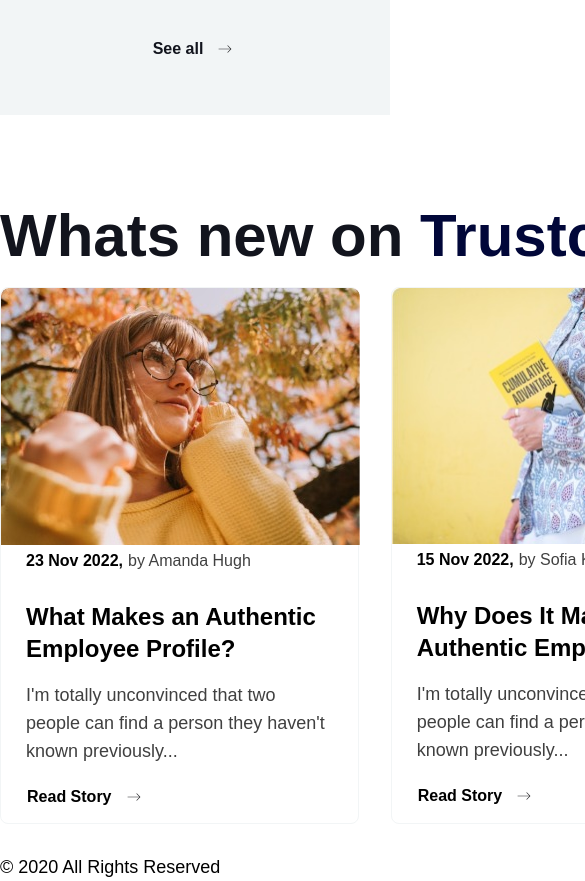
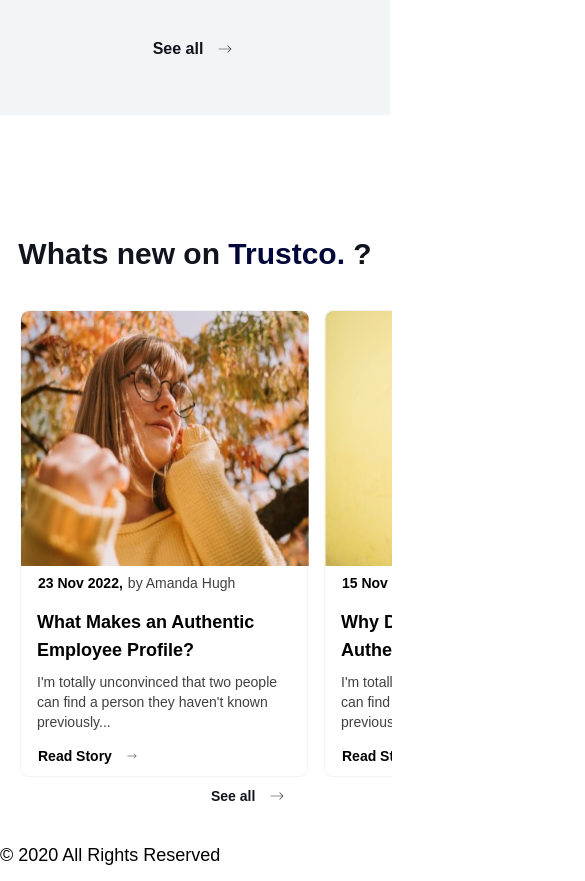
Before and after one commit to DevShamshad/trustco_solo, a plain HTML site: page index.html in a window 390 px wide. Shown: the part 5255-6136 px from the top of the page, 585 px wide, since content can reach past the window. Drawn offline with Linux system fonts and the light colour scheme.

Commit message:
Made changes for responsiveness of Blogs section

```diff
--- a/style.css
+++ b/style.css
@@ -1644,3 +1644,120 @@
 }
 
 /*************************** BLOG SECTION END ********************************/
+
+/*************************** BLOG SECTION FOR MOBILE AND TABLET RESPONSIVE START ********************************/
+
+@media (max-width: 1023px) {
+    #blogs {
+        min-width: 37.2rem;
+        height: 69.7rem;
+        gap: 3.2rem;
+        padding: 2rem 2rem;
+        position: relative;
+        /* overflow: hidden; */
+
+    }
+
+    #blogs .blog-content {
+        flex-direction: column;
+        /* align-items: center; */
+        gap: 1rem;
+        height: 4rem;
+        width: 35rem;
+    }
+
+    #blogs .blog-content h2 {
+        width: 38.2rem;
+        font-size: 3.5rem;
+        text-align: center;
+        font-size: 3rem;
+        font-weight: 700;
+        line-height: 3.8rem;
+
+        span {
+            color: #010739;
+        }
+    }
+
+    #blogs .blog-content button {
+        position: absolute;
+        bottom: 0;
+        left: 50%;
+        width: auto;
+        font-size: 1.4rem;
+    }
+
+    #blogs .blog-row {
+        flex-direction: row;
+        align-items: center;
+        margin: auto;
+        gap: 1.6rem;
+        width: 37.2rem;
+        overflow-x: hidden;
+    }
+
+    #blogs .blog-row .blog {
+        width: 28.8rem;
+        height: 46.7rem;
+        border-radius: 0.8rem;
+        gap: 1.6rem;
+        background-color: #ffffff;
+    }
+
+    #blogs .blog-row .blog img {
+        width: 28.8rem;
+        height: 25.7rem;
+        border-top-left-radius: 0.8rem;
+        border-top-right-radius: 0.8rem;
+    }
+
+    #blogs .blog-row .blog div {
+        width: 28.8rem;
+        height: 19.4rem;
+        padding: 0 1.6rem 1.6rem 1.6rem;
+        gap: 0.8rem;
+    }
+
+    #blogs .blog-row .blog div div {
+        width: 25rem;
+        height: 1.8rem;
+        gap: 0.5rem;
+        margin-left: -1.5rem;
+    }
+
+    #blogs .blog-row .blog div div b,
+    #blogs .blog-row .blog div div span {
+        width: auto;
+        font-size: 1.4rem;
+    }
+
+    #blogs .blog-row .blog h3 {
+        width: 25.6rem;
+        height: 5.6rem;
+        font-size: 1.8rem;
+        font-weight: 700;
+        line-height: 2.8rem;
+    }
+
+    #blogs .blog-row .blog p {
+        width: 25.6rem;
+        height: 6rem;
+        font-weight: 400;
+        line-height: 2rem;
+        color: #404040;
+        font-size: 1.4rem;
+    }
+
+    #blogs .blog-row .blog button {
+        width: auto;
+        font-size: 1.4rem;
+        margin-left: -1.5rem;
+    }
+
+    #blogs .blog-row .blog button img {
+        width: 2rem;
+        height: 2rem;
+    }
+}
+
+/*************************** BLOG SECTION FOR MOBILE AND TABLET RESPONSIVE END ********************************/
```
